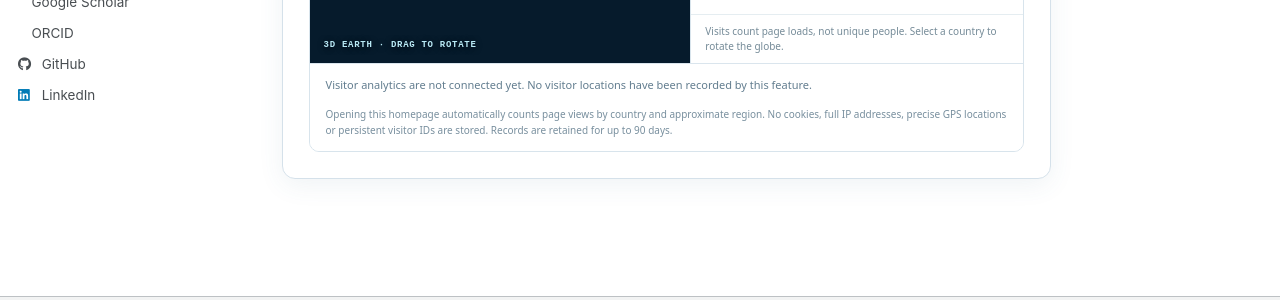
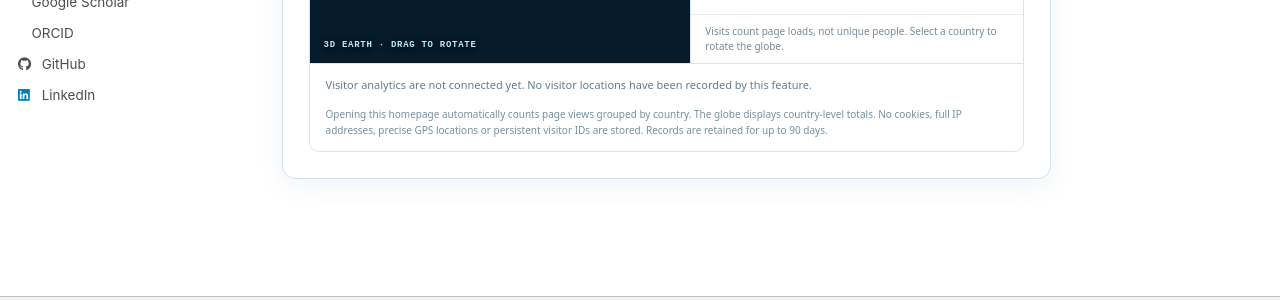
Before and after one commit to 2350082187zhou-ux/2350082187zhou-ux.github.io, a Jekyll site: the page built from _pages/about.md, in a window 1280 px wide and 900 px high, scrolled down 2742 px. Shown: the part 493-793 px from the top of the window. Built offline with Jekyll 4.4.1, drawn with Linux system fonts in a browser that asks for light colours; a style sheet for code colours, icons or effects is not loaded.

Commit message:
Clarify country-only visitor dashboard copy and globe labels

```diff
--- a/_pages/about.md
+++ b/_pages/about.md
@@ -109,6 +109,6 @@ redirect_from:
       <span class="visitor-geo-status" data-geo-status role="status">Loading geographic pageview statistics…</span>
 
     </div>
-    <p class="visitor-geo-privacy" data-geo-t="privacy">Opening this homepage automatically counts page views by country and approximate region. No cookies, full IP addresses, precise GPS locations or persistent visitor IDs are stored. Records are retained for up to 90 days.</p>
+    <p class="visitor-geo-privacy" data-geo-t="privacy">Opening this homepage automatically counts page views grouped by country. The globe displays country-level totals. No cookies, full IP addresses, precise GPS locations or persistent visitor IDs are stored. Records are retained for up to 90 days.</p>
   </div>
 </section>
```
